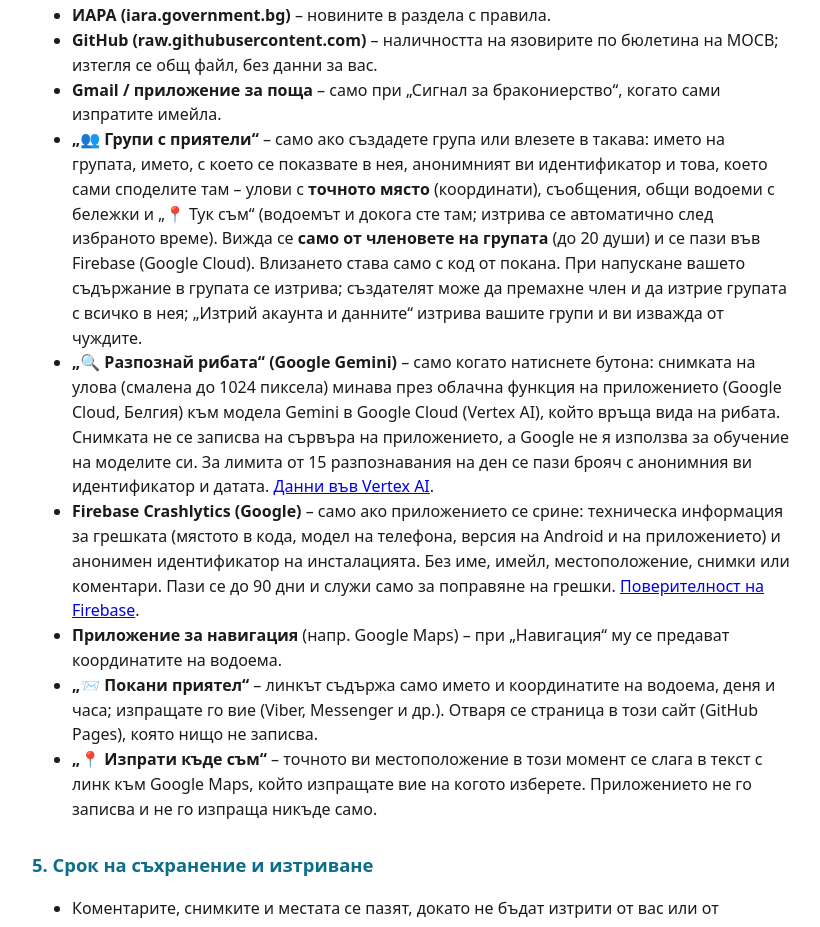
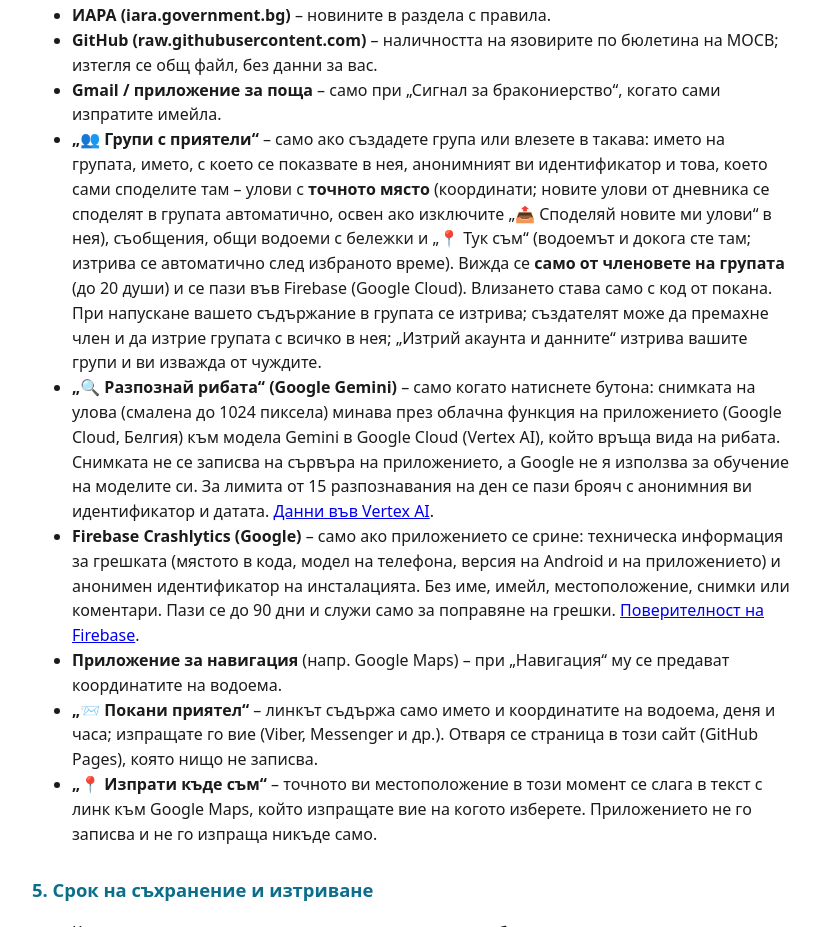
Before and after one commit to icaka0710-creator/vodoemibg-privacy, a plain HTML site: page index.html in a window 1280 px wide. Shown: the part 3717-4644 px from the top of the page, without its empty margins (228-1048 px from the left). Drawn offline with Linux system fonts and the light colour scheme.

Commit message:
Политика: автоматично споделяне на уловите в групите (1.49.0)
Co-Authored-By: Claude Opus 5.5 <noreply@anthropic.com>

```diff
--- a/index.html
+++ b/index.html
@@ -136,7 +136,7 @@ Google акаунта, за да можете да влезете отново
   <li><b>GitHub (raw.githubusercontent.com)</b> – наличността на язовирите по бюлетина на МОСВ;
       изтегля се общ файл, без данни за вас.</li>
   <li><b>Gmail / приложение за поща</b> – само при „Сигнал за бракониерство“, когато сами изпратите имейла.</li>
-  <li><b>„👥 Групи с приятели“</b> – само ако създадете група или влезете в такава: името на групата, името, с което се показвате в нея, анонимният ви идентификатор и това, което сами споделите там – улови с <b>точното място</b> (координати), съобщения, общи водоеми с бележки и „📍 Тук съм“ (водоемът и докога сте там; изтрива се автоматично след избраното време). Вижда се <b>само от членовете на групата</b> (до 20 души) и се пази във Firebase (Google Cloud). Влизането става само с код от покана. При напускане вашето съдържание в групата се изтрива; създателят може да премахне член и да изтрие групата с всичко в нея; „Изтрий акаунта и данните“ изтрива вашите групи и ви изважда от чуждите.</li>
+  <li><b>„👥 Групи с приятели“</b> – само ако създадете група или влезете в такава: името на групата, името, с което се показвате в нея, анонимният ви идентификатор и това, което сами споделите там – улови с <b>точното място</b> (координати; новите улови от дневника се споделят в групата автоматично, освен ако изключите „📤 Споделяй новите ми улови“ в нея), съобщения, общи водоеми с бележки и „📍 Тук съм“ (водоемът и докога сте там; изтрива се автоматично след избраното време). Вижда се <b>само от членовете на групата</b> (до 20 души) и се пази във Firebase (Google Cloud). Влизането става само с код от покана. При напускане вашето съдържание в групата се изтрива; създателят може да премахне член и да изтрие групата с всичко в нея; „Изтрий акаунта и данните“ изтрива вашите групи и ви изважда от чуждите.</li>
   <li><b>„🔍 Разпознай рибата“ (Google Gemini)</b> – само когато натиснете бутона: снимката на улова (смалена до 1024 пиксела) минава през облачна функция на приложението (Google Cloud, Белгия) към модела Gemini в Google Cloud (Vertex AI), който връща вида на рибата. Снимката не се записва на сървъра на приложението, а Google не я използва за обучение на моделите си. За лимита от 15 разпознавания на ден се пази брояч с анонимния ви идентификатор и датата. <a href="https://cloud.google.com/vertex-ai/generative-ai/docs/data-governance">Данни във Vertex AI</a>.</li>
   <li><b>Firebase Crashlytics (Google)</b> – само ако приложението се срине: техническа информация за грешката (мястото в кода, модел на телефона, версия на Android и на приложението) и анонимен идентификатор на инсталацията. Без име, имейл, местоположение, снимки или коментари. Пази се до 90 дни и служи само за поправяне на грешки. <a href="https://firebase.google.com/support/privacy">Поверителност на Firebase</a>.</li>
   <li><b>Приложение за навигация</b> (напр. Google Maps) – при „Навигация“ му се предават координатите
```
Also changed, not shown: en.html (+1 -1 lines).
